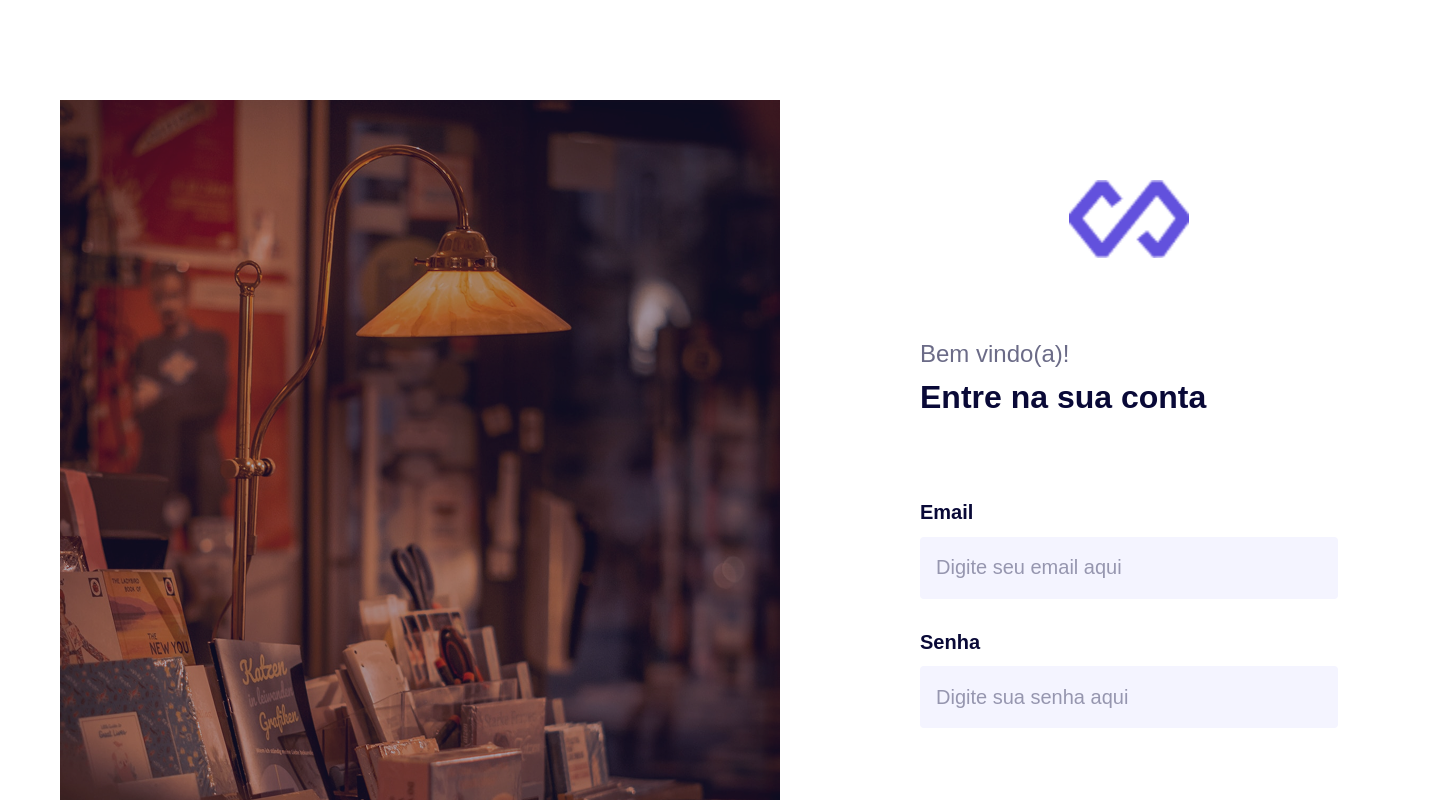
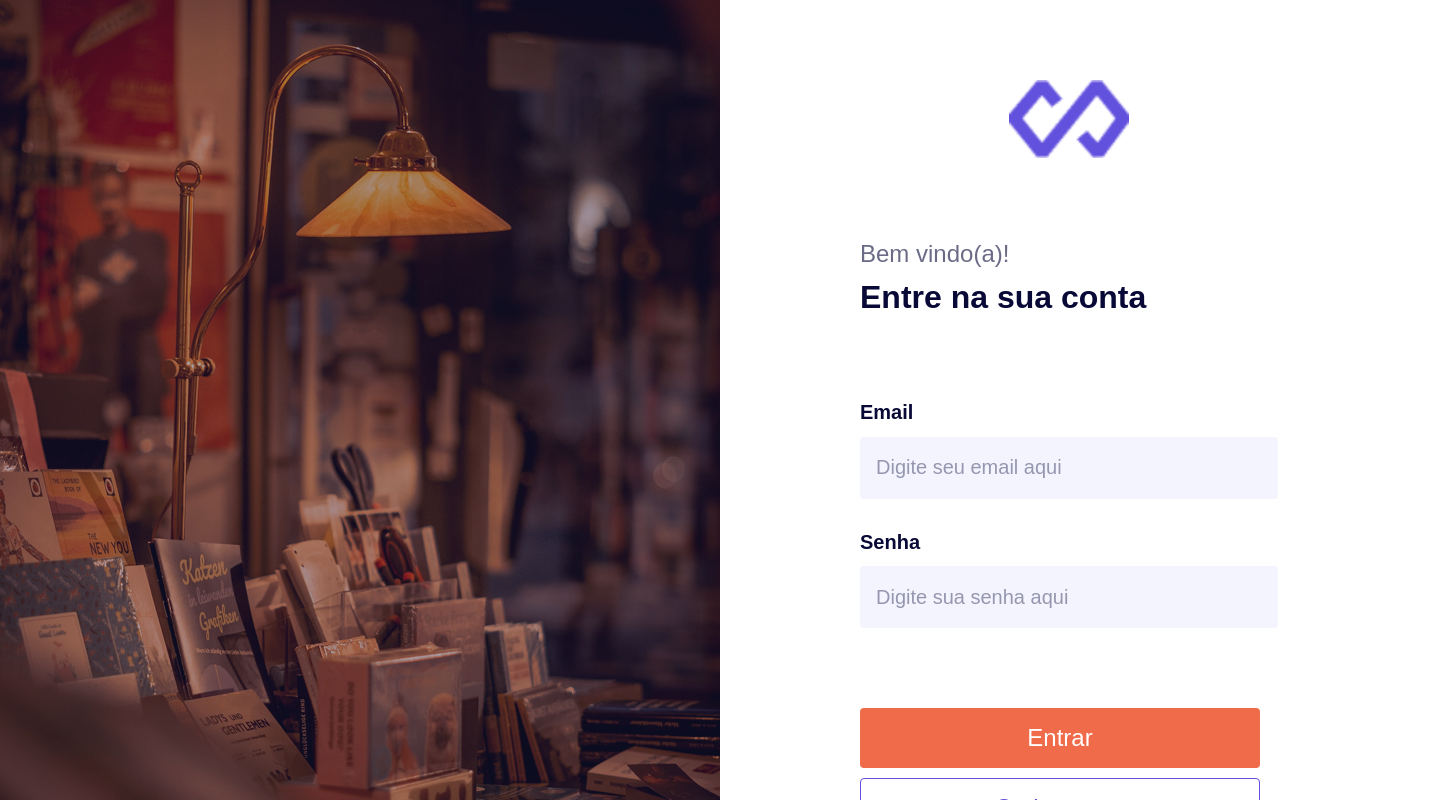
Before and after one commit to yasminmcedo11/tarefa-react---livraria, a React (Vite) app: page /login in a window 1280 px wide. Shown: the top 800 px of the page, 1438 px wide, since content can reach past the window. Built offline with nearby package versions, Linux system fonts and the light colour scheme.

Commit message:
fix: consertando formatacao da page login e do titulo da page genres

```diff
--- a/src/pages/Genres/index.tsx
+++ b/src/pages/Genres/index.tsx
@@ -1,5 +1,5 @@
 import styles from "./styles.module.css"
-import { FaSearch } from "react-icons/fa";
+import { FaChevronLeft, FaSearch } from "react-icons/fa";
 import { useEffect, useState } from "react";
 import api from "../../services/api";
 import formatarPreco from "../../hooks/Price";
@@ -49,7 +49,7 @@ export default function Genres() {
             />
         </div>
             <main>
-                <h2> {generoLivro}</h2>
+                <h2> <FaChevronLeft size={16}/>  {generoLivro}</h2>
                 <ul className={styles.lista}>
                 {livros.map((livro, index) => (
                         <li key={index} onClick={()=> navigate(`/book/${livro.id}`)}>
--- a/src/pages/Login/styles.module.css
+++ b/src/pages/Login/styles.module.css
@@ -1,6 +1,7 @@
 .container {
     display: flex;
     flex-direction: row;
+    margin: 0;
 }
 
 .info {
```
